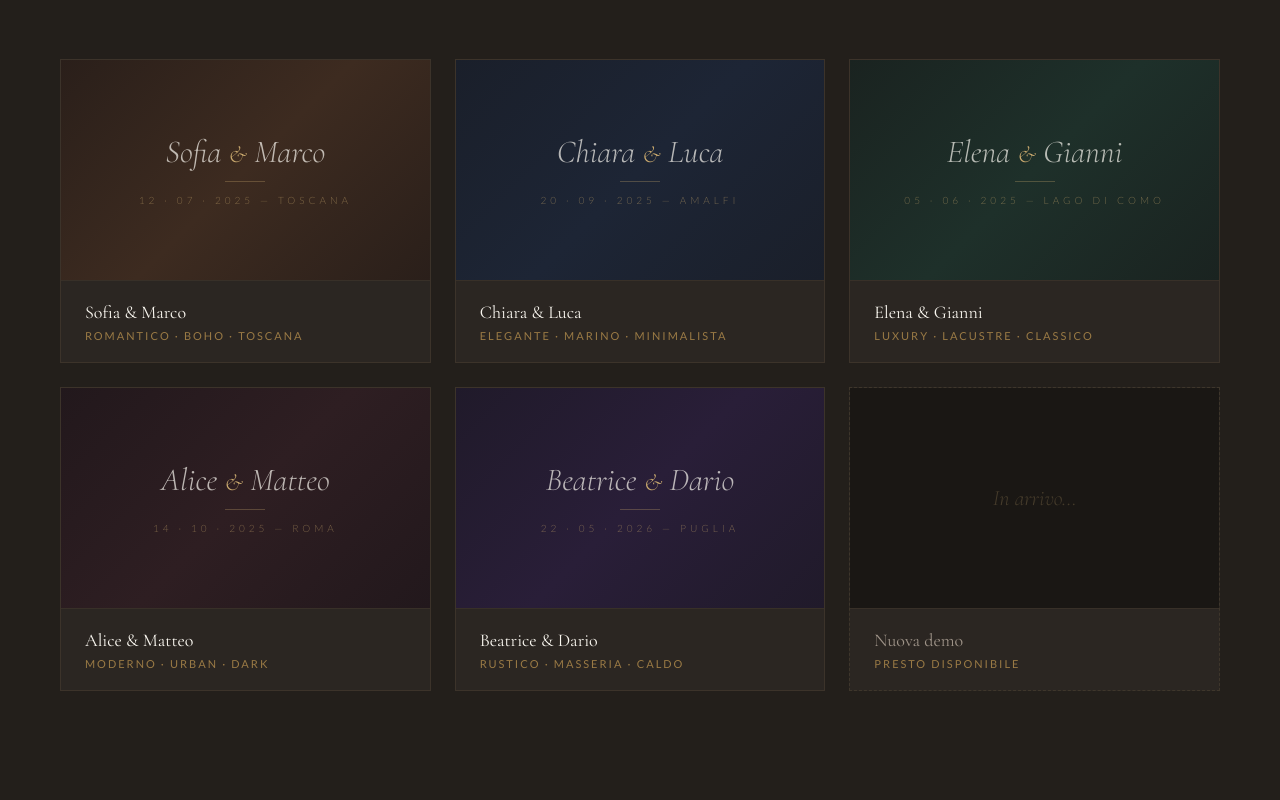
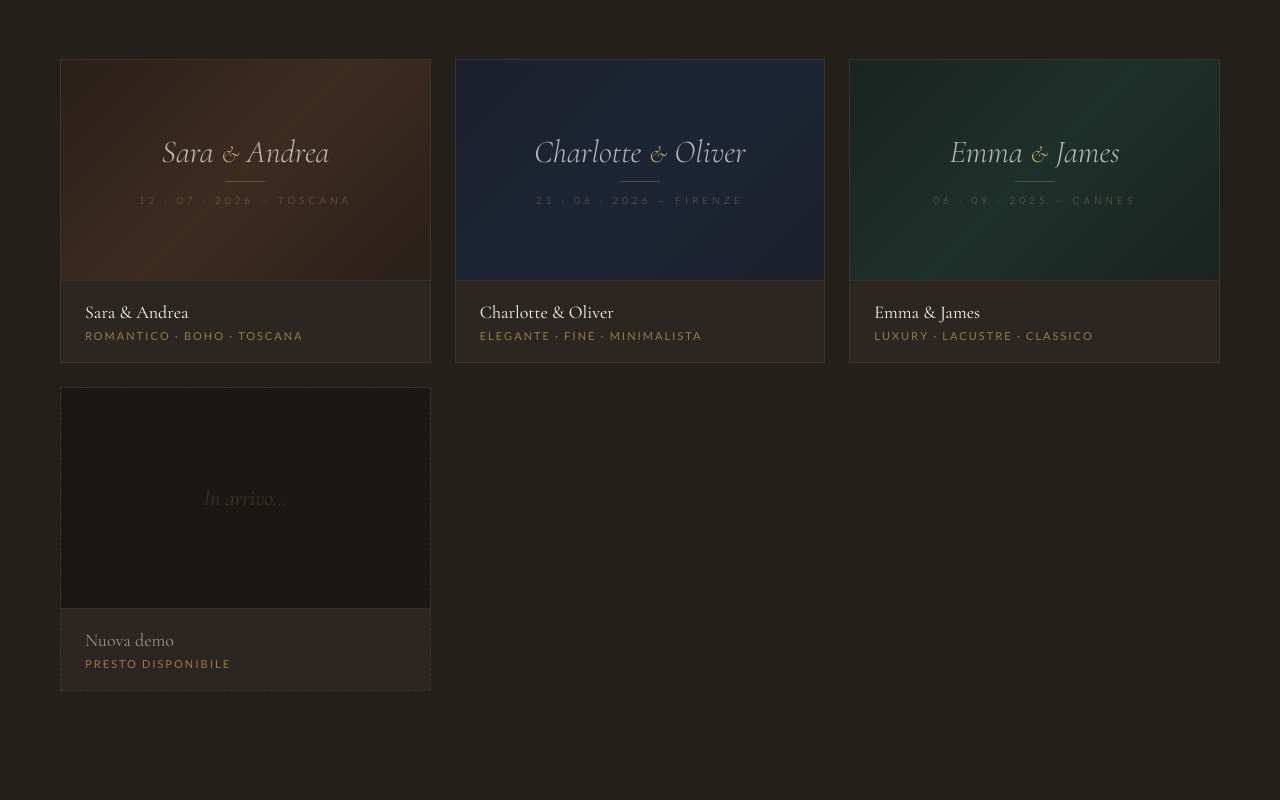
Before and after one commit to alessiopgg/wedding_code_vetrina, a plain HTML site: page weddingcoding-site.html in a window 1280 px wide. Shown: the part 4180-4980 px from the top of the page. Drawn offline with nearby package versions, Linux system fonts and the light colour scheme.

Commit message:
first commit

```diff
--- a/weddingcoding-site.html
+++ b/weddingcoding-site.html
@@ -1255,97 +1255,59 @@ footer {
   <div class="demos-grid">
 
     <!-- Demo 1 - replace href with real URL -->
-    <a href="https://demo1.weddingcoding.it" target="_blank" class="demo-card reveal">
+    <a href="https://alessiopgg.github.io/wedding_code_demo/" target="_blank" class="demo-card reveal">
       <div class="demo-thumb">
         <div class="demo-thumb-bg"></div>
         <div class="demo-thumb-content">
-          <div class="demo-names">Sofia <span class="demo-amp">&</span> Marco</div>
+          <div class="demo-names">Sara <span class="demo-amp">&</span> Andrea</div>
           <div class="demo-ornament"></div>
-          <div class="demo-date-line">12 · 07 · 2025 — Toscana</div>
+          <div class="demo-date-line">12 · 07 · 2026 — Toscana</div>
         </div>
         <div class="demo-overlay">
           <div class="demo-overlay-text">Visualizza demo</div>
         </div>
       </div>
       <div class="demo-info">
-        <div class="demo-title">Sofia & Marco</div>
+        <div class="demo-title">Sara & Andrea</div>
         <div class="demo-style">Romantico · Boho · Toscana</div>
       </div>
     </a>
 
     <!-- Demo 2 - replace href with real URL -->
-    <a href="https://demo2.weddingcoding.it" target="_blank" class="demo-card reveal reveal-delay-1">
+    <a href="https://alessiopgg.github.io/wedding_code_demo_eng/" target="_blank" class="demo-card reveal reveal-delay-1">
       <div class="demo-thumb">
         <div class="demo-thumb-bg"></div>
         <div class="demo-thumb-content">
-          <div class="demo-names">Chiara <span class="demo-amp">&</span> Luca</div>
+          <div class="demo-names">Charlotte <span class="demo-amp">&</span> Oliver</div>
           <div class="demo-ornament"></div>
-          <div class="demo-date-line">20 · 09 · 2025 — Amalfi</div>
+          <div class="demo-date-line">21 · 06 · 2026 — Firenze</div>
         </div>
         <div class="demo-overlay">
           <div class="demo-overlay-text">Visualizza demo</div>
         </div>
       </div>
       <div class="demo-info">
-        <div class="demo-title">Chiara & Luca</div>
-        <div class="demo-style">Elegante · Marino · Minimalista</div>
+        <div class="demo-title">Charlotte & Oliver</div>
+        <div class="demo-style">Elegante · Fine · Minimalista</div>
       </div>
     </a>
 
     <!-- Demo 3 - replace href with real URL -->
-    <a href="https://demo3.weddingcoding.it" target="_blank" class="demo-card reveal reveal-delay-2">
+    <a href="https://alessiopgg.github.io/wedding_code_demo_eng0.2c/" target="_blank" class="demo-card reveal reveal-delay-2">
       <div class="demo-thumb">
         <div class="demo-thumb-bg"></div>
         <div class="demo-thumb-content">
-          <div class="demo-names">Elena <span class="demo-amp">&</span> Gianni</div>
+          <div class="demo-names">Emma <span class="demo-amp">&</span> James</div>
           <div class="demo-ornament"></div>
-          <div class="demo-date-line">05 · 06 · 2025 — Lago di Como</div>
+          <div class="demo-date-line">06 · 09 · 2025 — Cannes</div>
         </div>
         <div class="demo-overlay">
           <div class="demo-overlay-text">Visualizza demo</div>
         </div>
       </div>
       <div class="demo-info">
-        <div class="demo-title">Elena & Gianni</div>
+        <div class="demo-title">Emma & James</div>
         <div class="demo-style">Luxury · Lacustre · Classico</div>
-      </div>
-    </a>
-
-    <!-- Demo 4 - replace href with real URL -->
-    <a href="https://demo4.weddingcoding.it" target="_blank" class="demo-card reveal reveal-delay-1">
-      <div class="demo-thumb">
-        <div class="demo-thumb-bg"></div>
-        <div class="demo-thumb-content">
-          <div class="demo-names">Alice <span class="demo-amp">&</span> Matteo</div>
-          <div class="demo-ornament"></div>
-          <div class="demo-date-line">14 · 10 · 2025 — Roma</div>
-        </div>
-        <div class="demo-overlay">
-          <div class="demo-overlay-text">Visualizza demo</div>
-        </div>
-      </div>
-      <div class="demo-info">
-        <div class="demo-title">Alice & Matteo</div>
-        <div class="demo-style">Moderno · Urban · Dark</div>
-      </div>
-    </a>
-
-    <!-- Demo 5 - replace href with real URL -->
-    <a href="https://demo5.weddingcoding.it" target="_blank" class="demo-card reveal reveal-delay-2">
-      <div class="demo-thumb">
-        <div class="demo-thumb-bg"></div>
-        <div class="demo-thumb-content">
-          <div class="demo-names">Beatrice <span class="demo-amp">&</span> Dario</div>
-          <div class="demo-ornament"></div>
-          <div class="demo-date-line">22 · 05 · 2026 — Puglia</div>
-        </div>
-        <div class="demo-overlay">
-          <div class="demo-overlay-text">Visualizza demo</div>
-        </div>
-      </div>
-      <div class="demo-info">
-        <div class="demo-title">Beatrice & Dario</div>
-        <div class="demo-style">Rustico · Masseria · Caldo</div>
       </div>
     </a>
 
@@ -1443,9 +1405,6 @@ footer {
   <p class="cta-subtitle reveal reveal-delay-2">
     Scriveteci, raccontateci il vostro matrimonio e vi mostriamo come potrebbe essere il vostro sito.
   </p>
-  <div style="display:flex; gap:16px; justify-content:center; flex-wrap:wrap;" class="reveal reveal-delay-3">
-    <a href="mailto:ciao@weddingcoding.it" class="btn-primary">Scrivici ora</a>
-    <a href="https://wa.me/39XXXXXXXXXX" class="btn-outline">WhatsApp</a>
   </div>
 </section>
 
```
